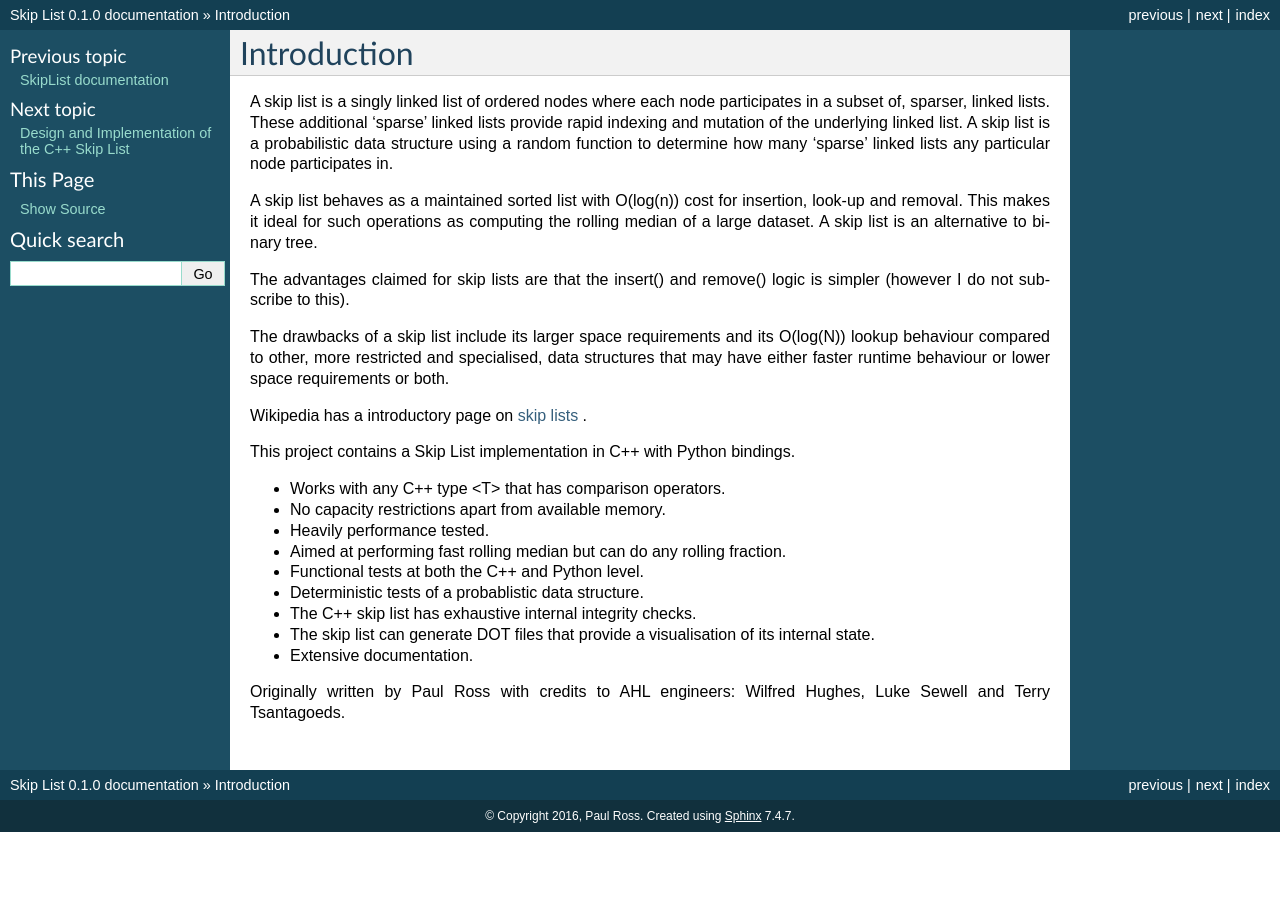
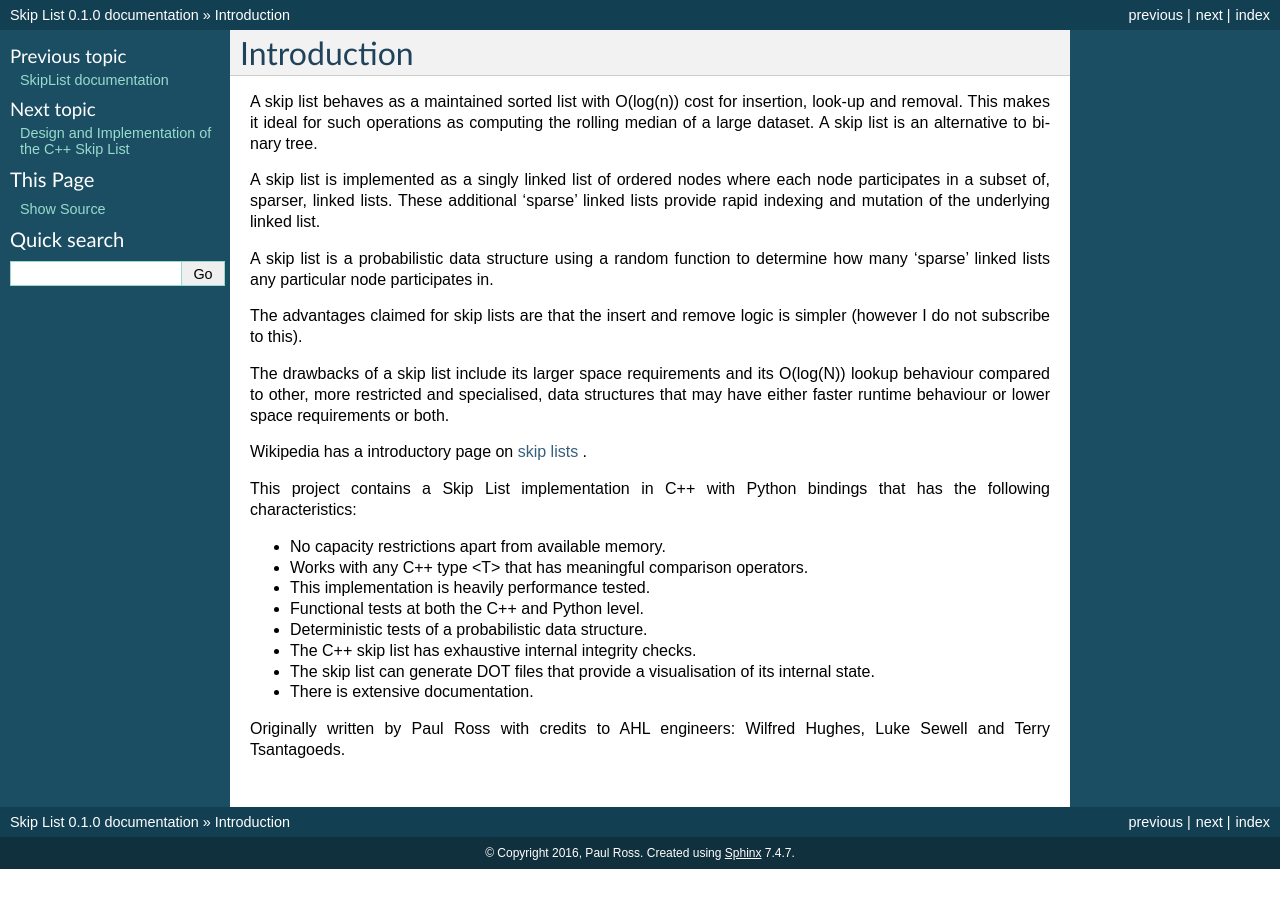
Before and after one commit to paulross/skiplist, a Sphinx documentation site: the page built from docs/source/introduction.rst, in a window 1280 px wide. Built offline with Sphinx 7.4.7, drawn with Linux system fonts in a browser that asks for light colours.

Commit message:
Adds minor documentation improvements.

```diff
--- a/docs/source/design.rst
+++ b/docs/source/design.rst
@@ -93,7 +93,7 @@ Insertion Position
 ^^^^^^^^^^^^^^^^^^^^^^^^^^^^^^^^^^^^^^
 
 The first two operations are done by a recursive search.
-This creates the call chain that passes through the nodes: ``HED[1] -> A[1] -> C[1] -> C[0] -> D[0]``. Thus ``E`` will be created at level 0 and inserted after ``D``.
+This creates the call chain that passes through the nodes ``HED[1] -> A[1] -> C[1] -> C[0] -> D[0]``. Thus ``E`` will be created at level 0 and inserted after ``D``.
 
 ^^^^^^^^^^^^^^^^^^^^^^^^^^^^^^^^^^^^^^
 Node Creation
--- a/docs/source/introduction.rst
+++ b/docs/source/introduction.rst
@@ -13,27 +13,28 @@
 Introduction
 ======================================
 
-A skip list is a singly linked list of ordered nodes where each node participates in a subset of, sparser, linked lists. These additional 'sparse' linked lists provide rapid indexing and mutation of the underlying linked list. A skip list is a probabilistic data structure using a random function to determine how many 'sparse' linked lists any particular node participates in.
-
 A skip list behaves as a maintained sorted list with O(log(n)) cost for insertion, look-up and removal. This makes it ideal for such operations as computing the rolling median of a large dataset. A skip list is an alternative to binary tree.
 
-The advantages claimed for skip lists are that the insert() and remove() logic is simpler (however I do not subscribe to this).
+A skip list is implemented as a singly linked list of ordered nodes where each node participates in a subset of, sparser, linked lists. These additional 'sparse' linked lists provide rapid indexing and mutation of the underlying linked list.
+
+A skip list is a probabilistic data structure using a random function to determine how many 'sparse' linked lists any particular node participates in.
+
+The advantages claimed for skip lists are that the insert and remove logic is simpler (however I do not subscribe to this).
 
 The drawbacks of a skip list include its larger space requirements and its O(log(N)) lookup behaviour compared to other, more restricted and specialised, data structures that may have either faster runtime behaviour or lower space requirements or both.
 
 Wikipedia has a introductory page on `skip lists <https://en.wikipedia.org/wiki/Skip_list>`_ .
 
 
-This project contains a Skip List implementation in C++ with Python bindings.
+This project contains a Skip List implementation in C++ with Python bindings that has the following characteristics:
 
-* Works with any C++ type <T> that has comparison operators.
 * No capacity restrictions apart from available memory.
-* Heavily performance tested.
-* Aimed at performing fast rolling median but can do any rolling fraction.
+* Works with any C++ type <T> that has meaningful comparison operators.
+* This implementation is heavily performance tested.
 * Functional tests at both the C++ and Python level.
-* Deterministic tests of a probablistic data structure.
+* Deterministic tests of a probabilistic data structure.
 * The C++ skip list has exhaustive internal integrity checks.
 * The skip list can generate DOT files that provide a visualisation of its internal state.
-* Extensive documentation.
+* There is extensive documentation.
 
 Originally written by Paul Ross with credits to AHL engineers: Wilfred Hughes, Luke Sewell and Terry Tsantagoeds.
```
Also changed, not shown: other parts of docs/source/design.rst (+2 -2 lines).
